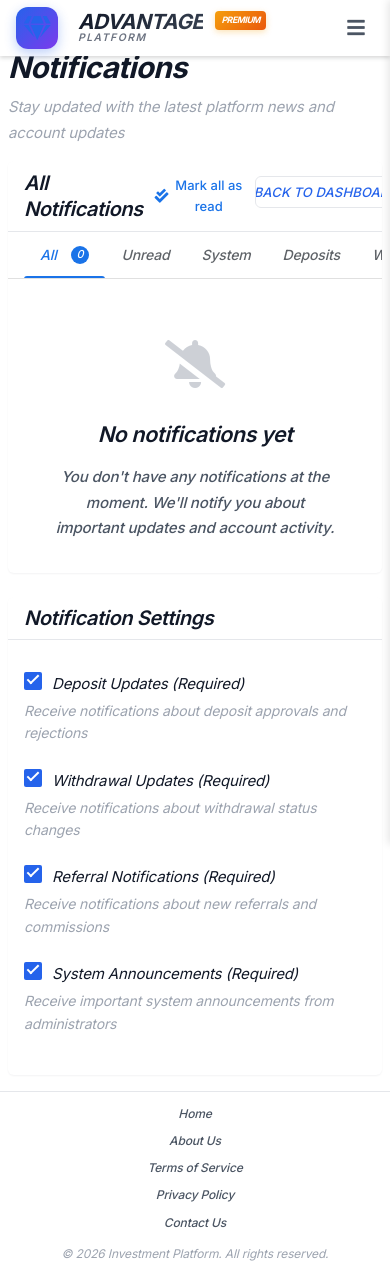
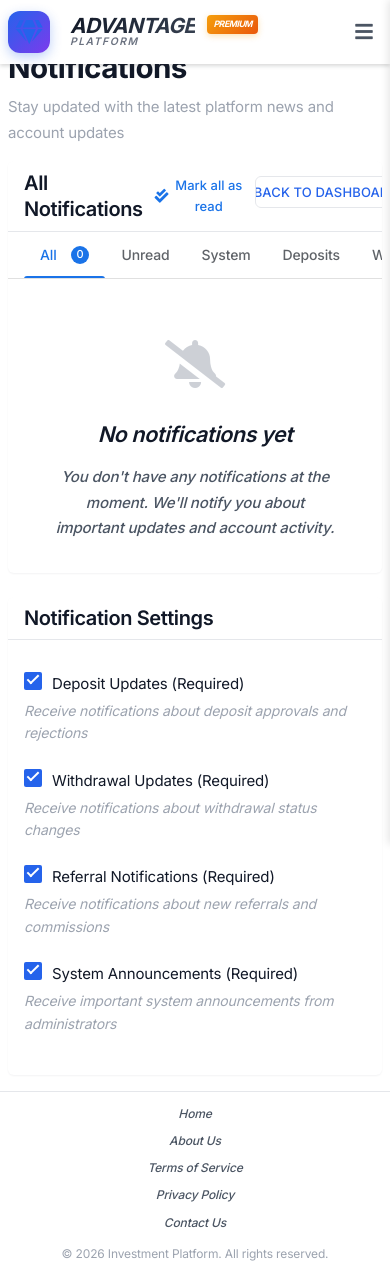
Before and after one commit to alimoonbusiness135-creat/nvestment-Platform, a Flask app: page /notifications in a window 390 px wide. Run offline with Flask 3, Linux system fonts and the light colour scheme; the visitor is signed in with stand-in values (Sample User, id 1); data that the repository does not hold is empty; some libraries are stand-ins or nearby versions; some web fonts are replaced.

Commit message:
Standardize UI and fix navbar responsiveness conflicts

```diff
--- a/static/css/style.css
+++ b/static/css/style.css
@@ -156,7 +156,6 @@ body {
     -webkit-font-smoothing: antialiased;
     -moz-osx-font-smoothing: grayscale;
     letter-spacing: -0.01em;
-    font-style: italic;
 }
 
 .container {
@@ -179,7 +178,6 @@ h6 {
     color: var(--text-dark);
     line-height: 1.3;
     letter-spacing: -0.02em;
-    font-style: italic;
 }
 
 h1 {
@@ -200,7 +198,6 @@ h3 {
 p {
     margin-bottom: var(--spacing-md);
     line-height: 1.7;
-    font-style: italic;
 }
 
 a {
@@ -209,7 +206,6 @@ a {
     font-weight: 500;
     transition: all var(--transition-fast) ease;
     position: relative;
-    font-style: italic;
 }
 
 a:hover {
@@ -240,7 +236,6 @@ a:hover {
     overflow: hidden;
     box-shadow: none;
     height: 36px;
-    font-style: italic;
 }
 
 .btn:after {
@@ -464,18 +459,20 @@ a:hover {
     background-color: white;
 }
 
-/* Advanced Google Material Navigation */
-.navbar {
-    background-color: white;
-    box-shadow: 0 2px 4px 0 rgba(60, 64, 67, 0.2);
-    padding: 0;
-    height: 64px;
-    position: fixed;
-    top: 0;
-    left: 0;
-    width: 100%;
-    z-index: 1000;
-    transition: all var(--transition-standard);
+/* Advanced Google Material Navigation - Isolated from Bootstrap 5 */
+nav.navbar {
+    background-color: white !important;
+    box-shadow: 0 2px 4px 0 rgba(60, 64, 67, 0.2) !important;
+    padding: 0 !important;
+    height: 64px !important;
+    position: fixed !important;
+    top: 0 !important;
+    left: 0 !important;
+    width: 100% !important;
+    z-index: 1000 !important;
+    transition: all var(--transition-standard) !important;
+    display: block !important;
+    /* Ensure it stays a block, not flex */
 }
 
 .navbar .container {
@@ -512,13 +509,14 @@ a:hover {
     align-items: center;
 }
 
-.navbar-nav {
-    display: flex;
-    align-items: center;
-    list-style: none;
-    margin: 0;
-    padding: 0;
-    height: 100%;
+.navbar .navbar-nav {
+    display: flex !important;
+    flex-direction: row !important;
+    align-items: center !important;
+    list-style: none !important;
+    margin: 0 !important;
+    padding: 0 !important;
+    height: 100% !important;
 }
 
 .nav-item {
@@ -684,7 +682,6 @@ a:hover {
     display: flex;
     align-items: center;
     transition: background-color var(--transition-fast);
-    font-style: italic;
 }
 
 .navbar-dropdown-item:hover {
```
